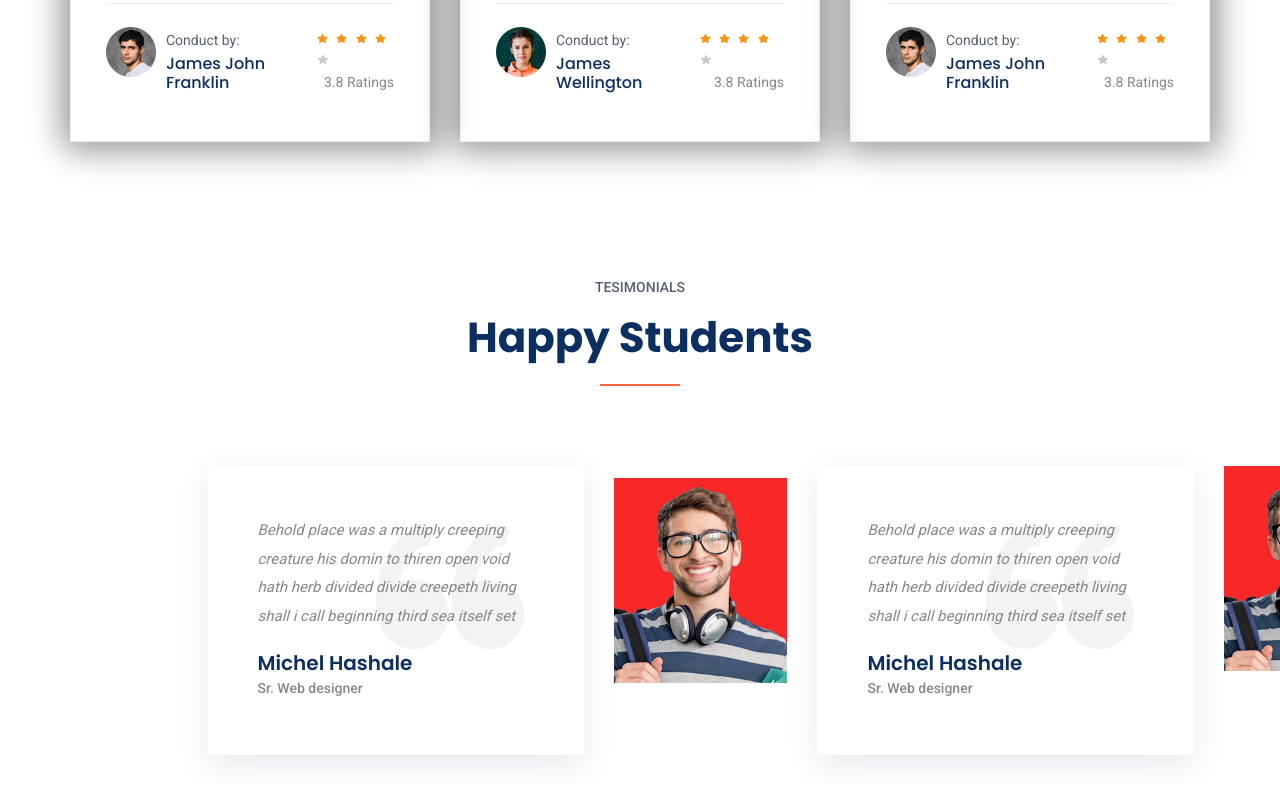
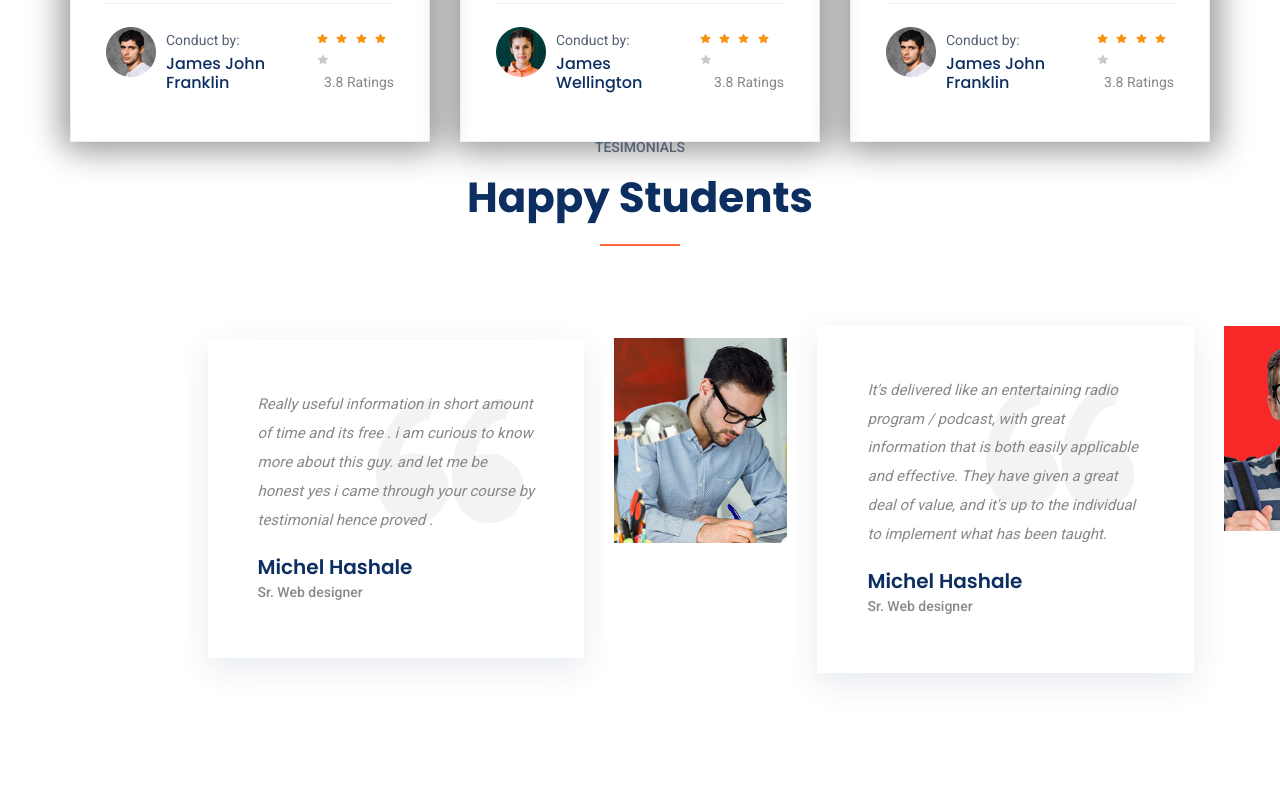
Before and after one commit to Open-Source-Project/PROJECT-CAPS, a plain HTML site: page course.html in a window 1280 px wide. Shown: the part 2808-3620 px from the top of the page. Drawn offline with Linux system fonts and the light colour scheme.

Commit message:
Update course.html

```diff
--- a/course.html
+++ b/course.html
@@ -486,12 +486,12 @@
     <!--::blog_part end::-->
 
     <!--::review_part start::-->
-    <section class="testimonial_part section_padding">
+    <section class="testimonial_part">
         <div class="container-fluid">
             <div class="row justify-content-center">
                 <div class="col-xl-5">
                     <div class="section_tittle text-center">
-                        <p>tesimonials</p>
+                        <p>Tesimonials</p>
                         <h2>Happy Students</h2>
                     </div>
                 </div>
@@ -503,9 +503,7 @@
                             <div class="row">
                                 <div class="col-lg-8 col-xl-4 col-sm-8 align-self-center">
                                     <div class="testimonial_slider_text">
-                                        <p>Behold place was a multiply creeping creature his domin to thiren open void
-                                            hath herb divided divide creepeth living shall i call beginning
-                                            third sea itself set</p>
+                                        <p>The content in this course is good and short. It's generally fair enough to do some self-promotion in a free course, but this one overdoes it. Not only do the authors promote themselves, their website and their services (which is ok), but lots of other stuff and people too, disguising it as examples. Couldn't help the feeling of being in an ad-laden show.</p>
                                         <h4>Michel Hashale</h4>
                                         <h5> Sr. Web designer</h5>
                                     </div>
@@ -517,9 +515,7 @@
                                 </div>
                                 <div class="col-xl-4 d-none d-xl-block">
                                     <div class="testimonial_slider_text">
-                                        <p>Behold place was a multiply creeping creature his domin to thiren open void
-                                            hath herb divided divide creepeth living shall i call beginning
-                                            third sea itself set</p>
+                                        <p>Full of great information, informative and interesting. Well worth investing in this course, it will provide you with lots of great info and is an opener to testimonials and how to get and use them in your business.</p>
                                         <h4>Michel Hashale</h4>
                                         <h5> Sr. Web designer</h5>
                                     </div>
@@ -535,23 +531,19 @@
                             <div class="row">
                                 <div class="col-lg-8 col-xl-4 col-sm-8 align-self-center">
                                     <div class="testimonial_slider_text">
-                                        <p>Behold place was a multiply creeping creature his domin to thiren open void
-                                            hath herb divided divide creepeth living shall i call beginning
-                                            third sea itself set</p>
+                                        <p>Really useful information in short amount of time and its free . i am curious to know more about this guy. and let me be honest yes i came through your course by testimonial hence proved .</p>
                                         <h4>Michel Hashale</h4>
                                         <h5> Sr. Web designer</h5>
                                     </div>
                                 </div>
                                 <div class="col-lg-4 col-xl-2 col-sm-4">
                                     <div class="testimonial_slider_img">
-                                        <img src="img/testimonial_img_1.png" alt="#">
+                                        <img src="img/testimonial_img_2.png" alt="#">
                                     </div>
                                 </div>
                                 <div class="col-xl-4 d-none d-xl-block">
                                     <div class="testimonial_slider_text">
-                                        <p>Behold place was a multiply creeping creature his domin to thiren open void
-                                            hath herb divided divide creepeth living shall i call beginning
-                                            third sea itself set</p>
+                                        <p>It's delivered like an entertaining radio program / podcast, with great information that is both easily applicable and effective. They have given a great deal of value, and it's up to the individual to implement what has been taught.</p>
                                         <h4>Michel Hashale</h4>
                                         <h5> Sr. Web designer</h5>
                                     </div>
@@ -567,23 +559,19 @@
                             <div class="row">
                                 <div class="col-lg-8 col-xl-4 col-sm-8 align-self-center">
                                     <div class="testimonial_slider_text">
-                                        <p>Behold place was a multiply creeping creature his domin to thiren open void
-                                            hath herb divided divide creepeth living shall i call beginning
-                                            third sea itself set</p>
+                                        <p>Very good great content resonates with me Bullet points with actionable meaningful content</p>
                                         <h4>Michel Hashale</h4>
                                         <h5> Sr. Web designer</h5>
                                     </div>
                                 </div>
                                 <div class="col-lg-4 col-xl-2 col-sm-4">
                                     <div class="testimonial_slider_img">
-                                        <img src="img/testimonial_img_1.png" alt="#">
+                                        <img src="img/testimonial_img_3.png" alt="#">
                                     </div>
                                 </div>
                                 <div class="col-xl-4 d-none d-xl-block">
                                     <div class="testimonial_slider_text">
-                                        <p>Behold place was a multiply creeping creature his domin to thiren open void
-                                            hath herb divided divide creepeth living shall i call beginning
-                                            third sea itself set</p>
+                                        <p>Wow, can't believe this course is for free! Very, very valuable info here! Thank you, Jeffrey and Andy! I'm going to check you other courses for sure.</p>
                                         <h4>Michel Hashale</h4>
                                         <h5> Sr. Web designer</h5>
                                     </div>
```
